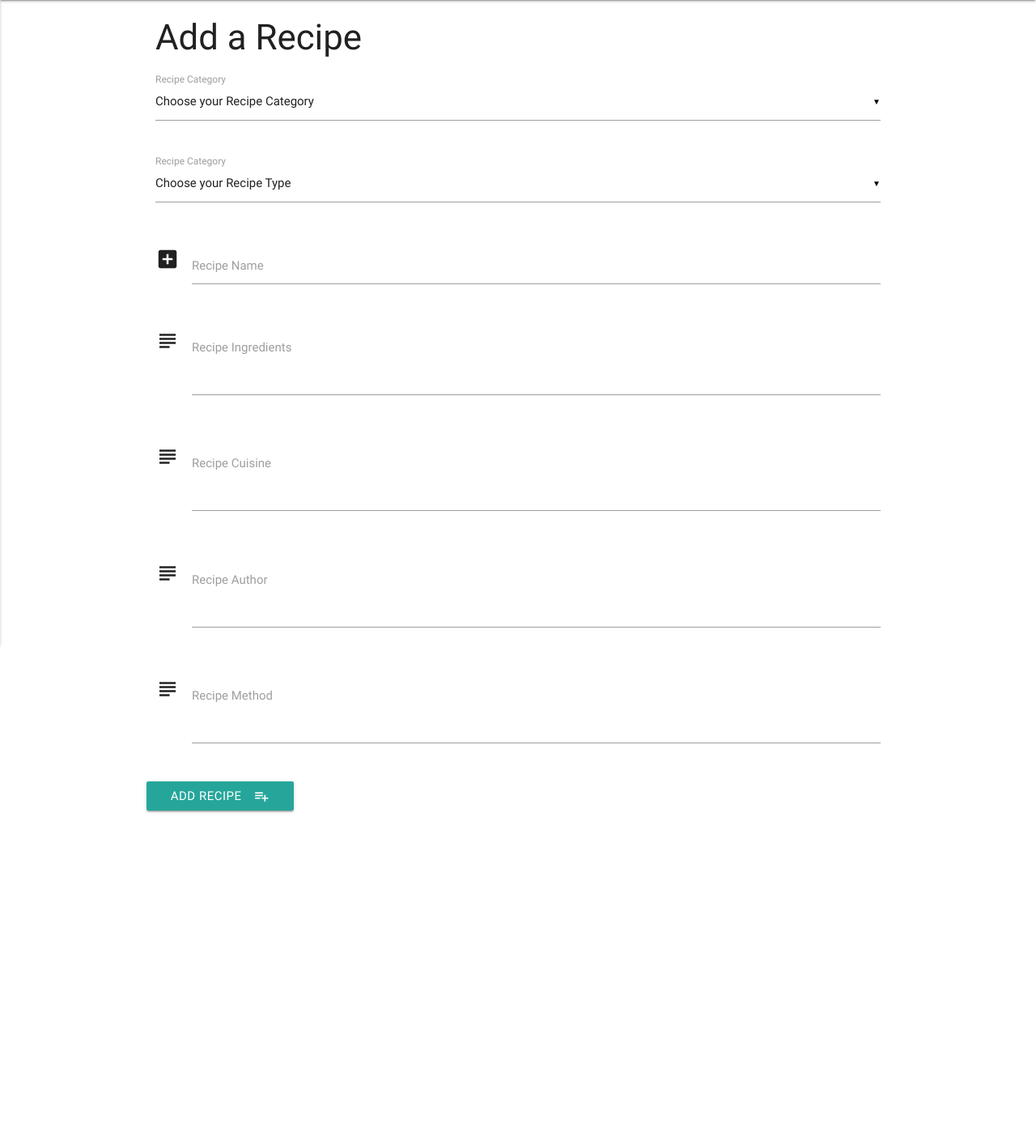
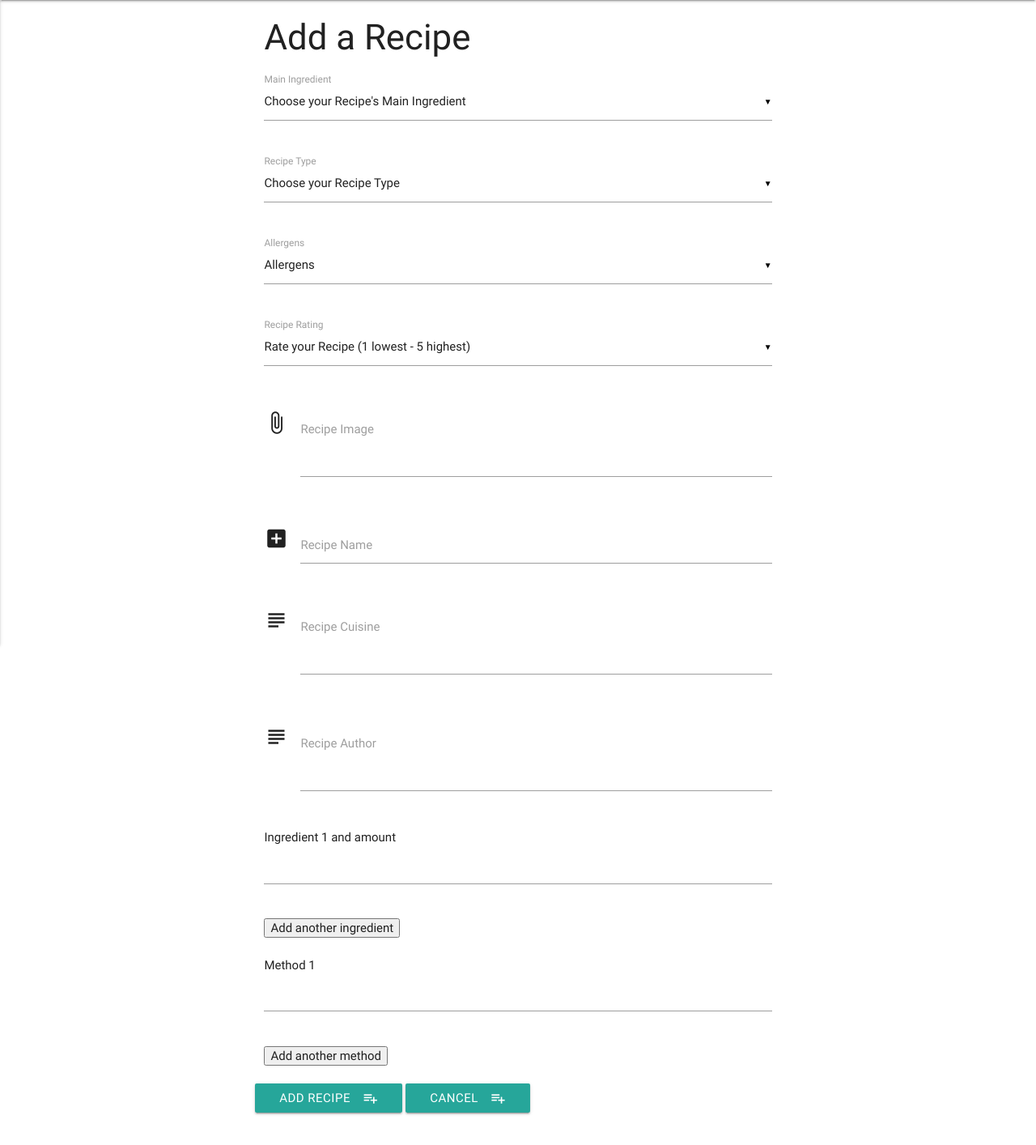
Before and after one commit to saraa123/cookbook_project, a Flask app: page /add_recipe in a window 1280 px wide. Shown: the part 64-1478 px from the top of the page at 81% size. Before the commit the page ends 1068 px from the top, so only its background shows below. Run offline with Flask 2, Linux system fonts and the light colour scheme; data that the repository does not hold is empty; some libraries are stand-ins or nearby versions.

Commit message:
Added allergens, image, hidden value, and ingredients and method have become dynamic inputs

```diff
--- a/templates/addrecipe.html
+++ b/templates/addrecipe.html
@@ -1,17 +1,19 @@
 {% extends 'base.html' %} {% block content %}
 
+<div class='container'>
     <h3>Add a Recipe</h3>
     <div class="row">
         <form action="{{ url_for('insert_recipe') }}" method="POST" class="col s12">
+            <input id="delete_recipe" name="delete_recipe" type="hidden" value="true">
             <div class="row">
                 <div class="input-field col s12">
                     <select id="recipe_category_select" name="recipe_category">
-                  <option value="" disabled selected>Choose your Recipe Category</option>
+                      <option value="" disabled selected>Choose your Recipe's Main Ingredient</option>
                       {% for category in foodCategory %}
-                      <option value="{{category.recipe_category}}">{{category.recipe_category}}</option>
+                          <option value="{{category.recipe_category}}">{{category.recipe_category|title}}</option>
                       {% endfor %}
                     </select>
-                <label>Recipe Category</label>
+                    <label>Main Ingredient</label>
                 </div>
             </div>
 
@@ -23,7 +25,39 @@
                           <option value="{{type.recipe_type}}">{{type.recipe_type}}</option>
                       {% endfor %}
                     </select>
-                <label>Recipe Category</label>
+                    <label>Recipe Type</label>
+                </div>
+            </div>
+
+            <div class="row">
+                <div class="input-field col s12">
+                    <select id="special_requirement" name="special_requirement">
+                      <option value="" disabled selected>Allergens</option>
+                      {% for special in specialReq %}
+                        <option value="{{special.special_requirement}}">{{special.special_requirement|title}}</option>
+                      {% endfor %}
+                    </select>
+                    <label>Allergens</label>
+                </div>
+            </div>
+
+            <div class="row">
+                <div class="input-field col s12">
+                    <select id="rating_select" name="rating">
+                      <option value="" disabled selected>Rate your Recipe (1 lowest - 5 highest)</option>
+                      {% for rating in rating %}
+                          <option value="{{rating.rating}}">{{rating.rating}}</option>
+                      {% endfor %}
+                    </select>
+                    <label>Recipe Rating</label>
+                </div>
+            </div>
+
+            <div class="row">
+                <div class="input-field col s12">
+                    <i class="material-icons prefix">attach_file</i>
+                    <textarea id="Image" name="recipe_url" type="textarea" class="materialize-textarea"></textarea>
+                    <label for="recipe_url">Recipe Image</label>
                 </div>
             </div>
 
@@ -34,13 +68,7 @@
                     <label for="recipe_name">Recipe Name</label>
                 </div>
             </div>
-        <div class="row">
-            <div class="input-field col s12">
-                <i class="material-icons prefix">subject</i>
-                <textarea type="textarea" id="ingredient" name="ingredient_name" class="materialize-textarea"></textarea>
-                <label for="ingredient">Recipe Ingredients</label>
-            </div>
-        </div>
+
             <div class="row">
                 <div class="input-field col s12">
                     <i class="material-icons prefix">subject</i>
@@ -55,21 +83,40 @@
                     <label for="author">Recipe Author</label>
                 </div>
             </div>
+
+            <div id="dynamicInput">
+                <div>
+                    Ingredient 1 and amount<br><input type="text" name="ingredient_name">
+                </div>
+            <br>
+            </div>
+            <input type="button" value="Add another ingredient" id="addIngredient"><br>
+            <br>
+
+            <div id="dynamicInputMethod">
+                <div>
+                    Method 1<br><input type="text" name="recipe_method">
+                </div>
+            <br>
+            </div>
+            <input type="button" id="addMethod"  value="Add another method"><br>
+            <br>
+
             <div class="row">
-            <div class="input-field col s12">
-                <i class="material-icons prefix">subject</i>
-                <textarea id="method" name="recipe_method" type="textarea" class="materialize-textarea"></textarea>
-                <label for="method">Recipe Method</label>
-            </div>
-        </div>
-        <div class="row">
-            <button class="btn waves-effect waves-light" type="submit" name="add_recipe_select">Add Recipe
+                <button class="btn waves-effect waves-light" type="submit" name="add_recipe">Add Recipe
+                    <i class="material-icons right">playlist_add</i>
+                </button>
+                <button a href="{{ url_for('get_recipe') }}" class="btn waves-effect waves-light" type="submit" name="cancel_add_recipe">Cancel
                     <i class="material-icons right">playlist_add</i>
                 </button>
             </div>
-
         </form>
+    </div>
 </div>
 
 
+
+<script type="text/javascript" src="static/js/addInput.js"></script>
+<script type="text/javascript" src="static/js/addInputMethod.js"></script>
+
 {% endblock %}
```
Lines whose indentation alone changed are shown as unchanged.
